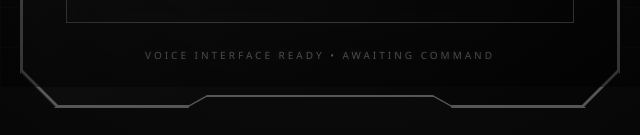
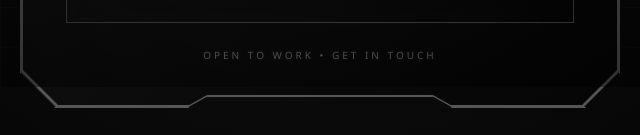
Before and after one commit to Na3eM17/My-Profiles, a plain HTML site: page index.html in a window 1280 px wide. Shown: the part 713-848 px from the top of the page, 320-960 px from the left. Drawn offline with Linux system fonts and the light colour scheme.

Commit message:
few changes

```diff
--- a/index.html
+++ b/index.html
@@ -97,9 +97,9 @@
 
     <!-- FOOTER -->
     <div class="jarvis-footer">
-      VOICE INTERFACE READY
+      OPEN TO WORK
       •
-      AWAITING COMMAND
+      GET IN TOUCH
     </div>
 
   </div>
@@ -115,7 +115,7 @@
         ×
       </span>
 
-      <h3>PROFILE IDENTIFICATION</h3>
+      <h3>MY EXPERIENCE</h3>
 
       <p>
         Na3em Alhindi — Software Engineering Graduate
```
